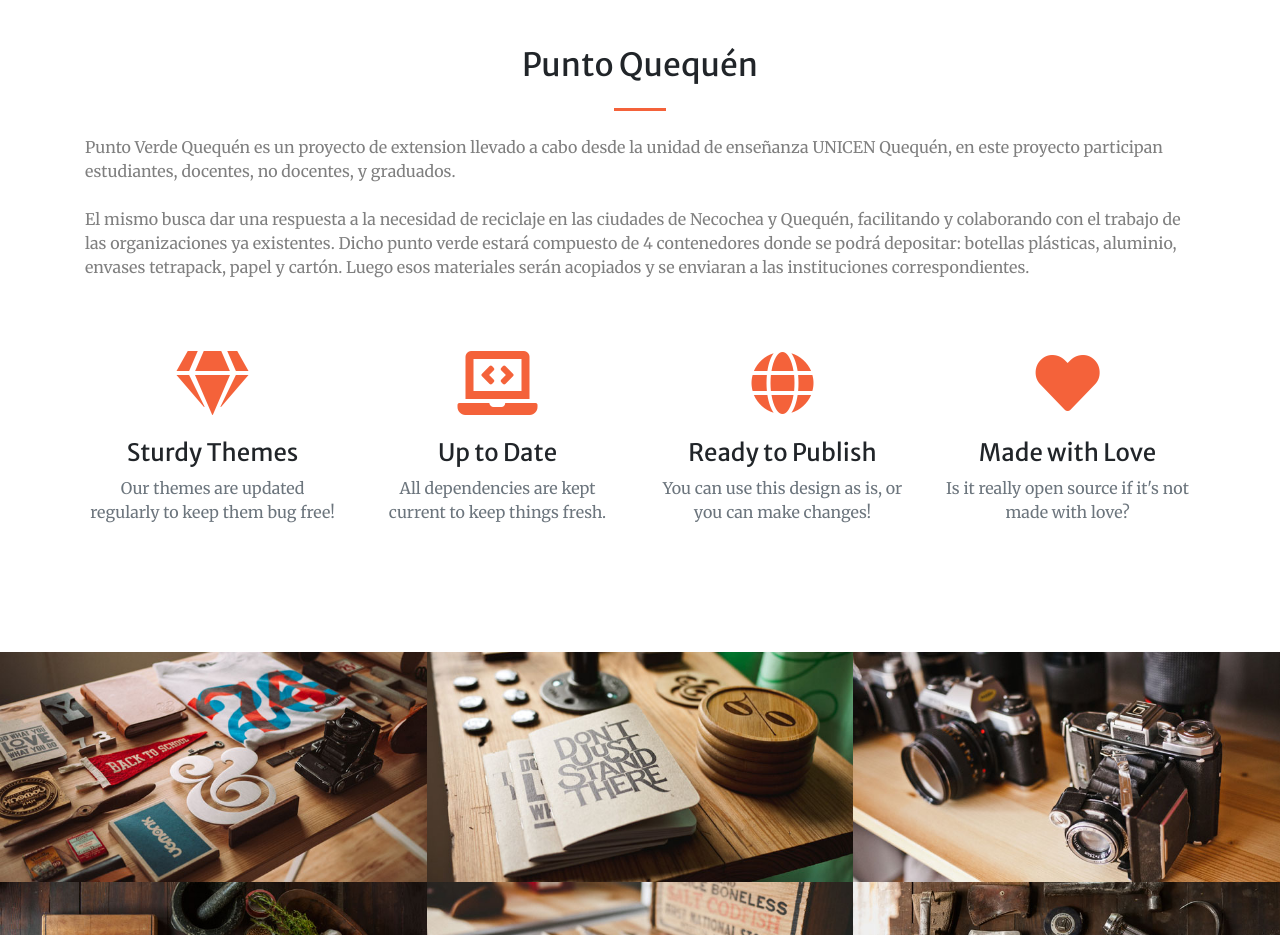
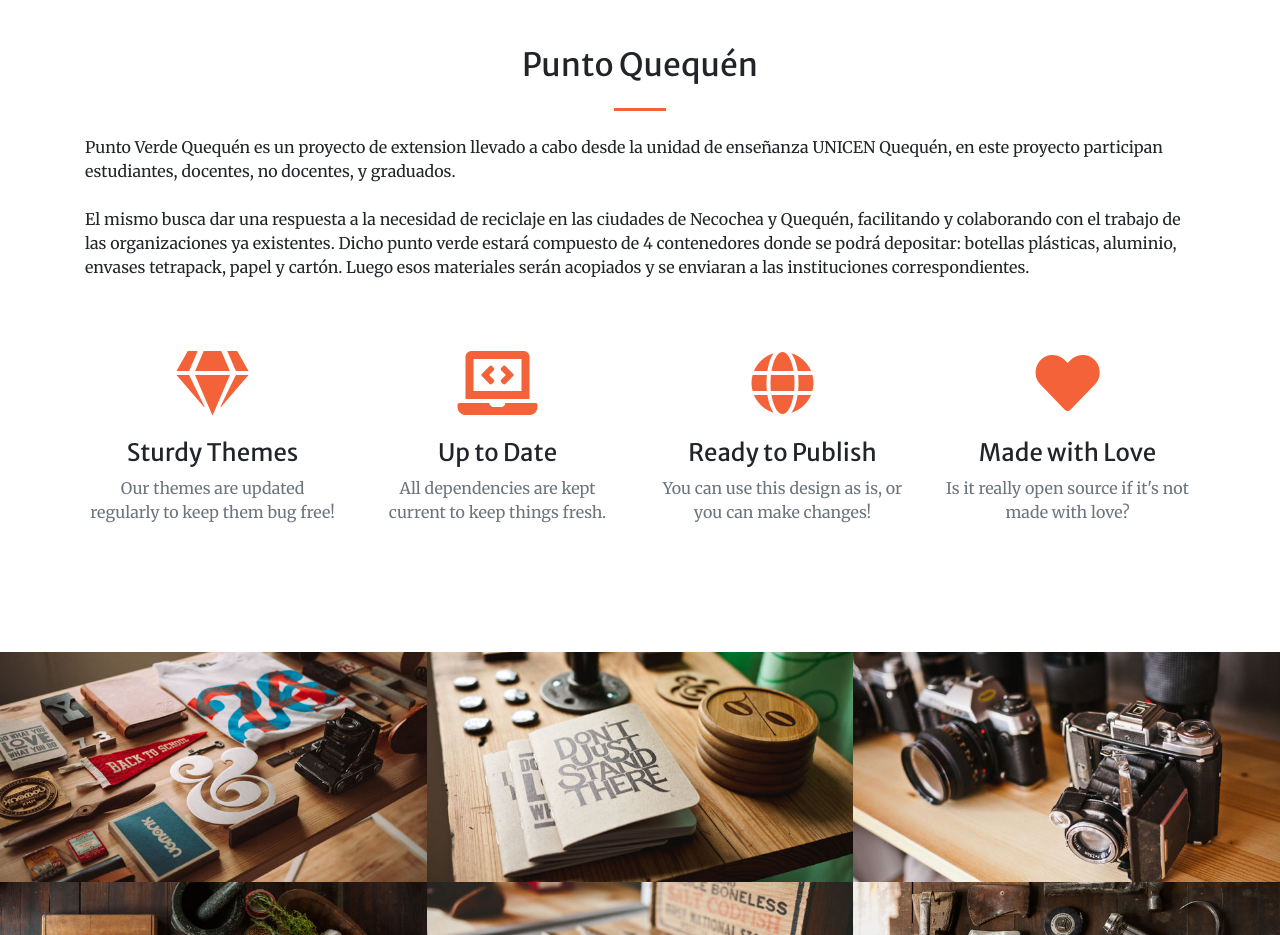
Before and after one commit to walterdif20/eco, a website with bundled scripts: page index.html in a window 1280 px wide. Shown: the part 1360-2295 px from the top of the page. Built offline with nearby package versions, Linux system fonts and the light colour scheme.

Commit message:
Update index.html

```diff
--- a/index.html
+++ b/index.html
@@ -89,9 +89,9 @@
     <div class="container">
       <h2 class="text-center mt-0">Punto Quequén</h2>
       <hr class="divider my-4">
-           <p class="text-black-50 mb-4">Punto Verde Quequén es un proyecto de extension llevado a cabo desde la unidad de enseñanza UNICEN Quequén, en
+           <p class="text-center-black-50 mb-4">Punto Verde Quequén es un proyecto de extension llevado a cabo desde la unidad de enseñanza UNICEN Quequén, en
             este proyecto participan estudiantes, docentes, no docentes, y graduados.</p>
-      <p class="text-black-50 mb-4">El mismo busca dar una respuesta a la necesidad de reciclaje en las ciudades de Necochea y Quequén,
+      <p class="text-center-black-50 mb-4">El mismo busca dar una respuesta a la necesidad de reciclaje en las ciudades de Necochea y Quequén,
         facilitando y colaborando con el trabajo de las organizaciones ya existentes. Dicho punto verde estará compuesto de 4 contenedores donde se podrá depositar: botellas plásticas, aluminio, envases tetrapack, papel y cartón. Luego esos materiales serán acopiados y se enviaran a las instituciones correspondientes.
 </p>
       <div class="row">
```
